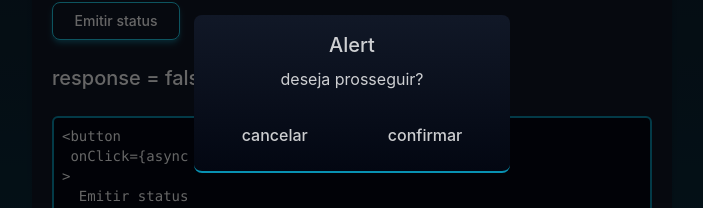
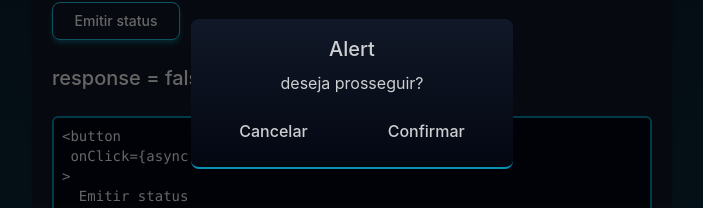
Before and after one commit to StructCE/our-react-components, a React (Vite) app: page / in a window 1280 px wide. Both pictures are taken after a click on the button "Emitir status". Shown: the part 306-514 px from the top of the page, without its empty margins (288-991 px from the left). Built offline with nearby package versions, Linux system fonts and the light colour scheme.

Commit message:
"resolving" no-misused-promise / - conditionToOpen

```diff
--- a/src/components/Alert/example/alert/index.tsx
+++ b/src/components/Alert/example/alert/index.tsx
@@ -1,56 +1,60 @@
 import * as AlertDialog from "@radix-ui/react-alert-dialog";
 import { customRender } from "./customRender";
 
-type AlertCallProps = {
+type alertCallProps = {
   title: string | JSX.Element;
   content: string;
   cancelText?: string;
   confirmText?: string;
-  children?: JSX.Element;
-  conditionToOpen?: true;
 };
 
-type AlertProps = AlertCallProps & {
+type alertProps = alertCallProps & {
   onCancel?: () => void;
   onConfirm?: () => void;
+  children?: JSX.Element;
   defaultOpen?: boolean;
 };
 
-function Alert(props: AlertProps) {
+function Alert({
+  title,
+  content,
+  cancelText = "Cancelar",
+  onCancel,
+  confirmText = "Confirmar",
+  onConfirm,
+  children,
+  defaultOpen,
+}: alertProps) {
   return (
-    <AlertDialog.Root defaultOpen={props.defaultOpen}>
-      {props.conditionToOpen ? (
-        <AlertDialog.Trigger asChild>{props.children}</AlertDialog.Trigger>
-      ) : (
-        props.children
-      )}
+    <AlertDialog.Root defaultOpen={defaultOpen}>
+      <AlertDialog.Trigger asChild>{children}</AlertDialog.Trigger>
       <AlertDialog.Portal>
         <AlertDialog.Overlay className="fixed inset-0 bg-black/50" />
         <AlertDialog.Content className="fixed inset-0 flex justify-center items-center">
           <div className="text-amber-950 relative flex flex-col items-center bg-slate-50 w-96 h-48 border-t-4 border-t-red-700 rounded-md">
             <AlertDialog.Title className="font-bold text-xl mt-2">
-              {props.title}
+              {title}
             </AlertDialog.Title>
             <AlertDialog.Description className="italic">
-              {props.content}
+              {content}
             </AlertDialog.Description>
             <div className="mt-10 w-56 flex justify-between">
               <AlertDialog.Cancel asChild>
                 <button
                   type="button"
-                  onClick={props.onCancel}
+                  onClick={onCancel}
                   className="bg-white hover:bg-gray-100 text-gray-800 font-semibold py-2 px-4 border border-gray-400 rounded shadow"
                 >
-                  {props.cancelText || "cancelar"}
+                  {cancelText}
                 </button>
               </AlertDialog.Cancel>
               <AlertDialog.Action asChild>
                 <button
                   type="button"
-                  onClick={props.onConfirm}
+                  onClick={onConfirm}
                   className="bg-white hover:bg-gray-100 text-gray-800 font-semibold py-2 px-4 border border-gray-400 rounded shadow"
                 >
-                  {props.confirmText || "confirmar"}
+                  {confirmText}
                 </button>
               </AlertDialog.Action>
             </div>
@@ -61,7 +65,12 @@ function Alert(props: AlertProps) {
   );
 }
 
-async function AlertCall(props: AlertCallProps) {
+async function AlertCall({
+  title,
+  content,
+  cancelText = "Cancelar",
+  confirmText = "Confirmar",
+}: alertCallProps) {
   const operation = new Promise((resolve) => {
     customRender(
       <Alert
@@ -72,10 +81,14 @@ async function AlertCall(props: AlertCallProps) {
         onConfirm={() => {
           resolve(true);
         }}
-        {...props}
+        title={title}
+        content={content}
+        cancelText={cancelText}
+        confirmText={confirmText}
       />
     );
   });
+
   let value = null;
   await operation.then((data) => {
     value = data;
--- a/src/components/Alert/example2/alert/index.tsx
+++ b/src/components/Alert/example2/alert/index.tsx
@@ -1,56 +1,60 @@
 import * as AlertDialog from "@radix-ui/react-alert-dialog";
 import { customRender } from "./customRender";
 
-type AlertCallProps = {
+type alertCallProps = {
   title: string | JSX.Element;
   content: string;
   cancelText?: string;
   confirmText?: string;
-  children?: JSX.Element;
-  conditionToOpen?: true;
 };
 
-type AlertProps = AlertCallProps & {
+type alertProps = alertCallProps & {
   onCancel?: () => void;
   onConfirm?: () => void;
+  children?: JSX.Element;
   defaultOpen?: boolean;
 };
 
-function Alert(props: AlertProps) {
+function Alert({
+  title,
+  content,
+  cancelText = "Cancelar",
+  onCancel,
+  confirmText = "Confirmar",
+  onConfirm,
+  children,
+  defaultOpen,
+}: alertProps) {
   return (
-    <AlertDialog.Root defaultOpen={props.defaultOpen}>
-      {props.conditionToOpen ? (
-        <AlertDialog.Trigger asChild>{props.children}</AlertDialog.Trigger>
-      ) : (
-        props.children
-      )}
+    <AlertDialog.Root defaultOpen={defaultOpen}>
+      <AlertDialog.Trigger asChild>{children}</AlertDialog.Trigger>
       <AlertDialog.Portal>
         <AlertDialog.Overlay className="fixed inset-0 bg-black/60" />
         <AlertDialog.Content className="fixed inset-0 flex justify-center items-center">
           <div className="relative flex flex-col items-center p-2 text-md text-white/80 font-medium rounded-lg bg-gradient-to-t from-gray-950 to-gray-900 border-b-2 border-cyan-600">
             <AlertDialog.Title className="mt-2 mb-2 mx-6 text-xl">
-              {props.title}
+              {title}
             </AlertDialog.Title>
             <AlertDialog.Description className="font-normal mb-2">
-              {props.content}
+              {content}
             </AlertDialog.Description>
-            <div className="mx-auto mt-2">
+            <div>
               <AlertDialog.Cancel asChild>
                 <button
                   type="button"
-                  onClick={props.onCancel}
+                  onClick={onCancel}
                   className="mx-8 my-4 hover:text-cyan-600 transition-all ease-linear px-2"
                 >
-                  {props.cancelText || "cancelar"}
+                  {cancelText}
                 </button>
               </AlertDialog.Cancel>
               <AlertDialog.Action asChild>
                 <button
                   type="button"
-                  onClick={props.onConfirm}
+                  onClick={onConfirm}
                   className="mx-8 my-4 hover:text-cyan-600 transition-all ease-linear px-2"
                 >
-                  {props.confirmText || "confirmar"}
+                  {confirmText}
                 </button>
               </AlertDialog.Action>
             </div>
@@ -61,7 +65,12 @@ function Alert(props: AlertProps) {
   );
 }
 
-async function AlertCall(props: AlertCallProps) {
+async function AlertCall({
+  title,
+  content,
+  cancelText = "Cancelar",
+  confirmText = "Confirmar",
+}: alertCallProps) {
   const operation = new Promise((resolve) => {
     customRender(
       <Alert
@@ -72,7 +81,10 @@ async function AlertCall(props: AlertCallProps) {
         onConfirm={() => {
           resolve(true);
         }}
-        {...props}
+        title={title}
+        content={content}
+        cancelText={cancelText}
+        confirmText={confirmText}
       />
     );
   });
--- a/src/components/Alert/example2/index.tsx
+++ b/src/components/Alert/example2/index.tsx
@@ -62,8 +62,9 @@ export function AlertExample2() {
           <div className="flex flex-col text-sm font-medium">
             <button
               type="button"
-              // eslint-disable-next-line @typescript-eslint/no-misused-promises
-              onClick={handleClick}
+              onClick={() => {
+                void handleClick();
+              }}
               className="px-4 py-2 mt-4 mb-6 w-32 shadow-md shadow-cyan-800 justify-center hover:bg-cyan-100 border border-cyan-400 font-medium rounded-lg text-sm inline-flex dark:bg-cyan-800 dark:border-cyan-700 dark:text-white dark:hover:bg-cyan-700"
             >
               Emitir status
--- a/src/components/Alert/index.tsx
+++ b/src/components/Alert/index.tsx
@@ -11,66 +11,57 @@ Forma de utilização:
   confirmText=" "
   onCancel={function}
   cancelText=" "
-  conditionToOpen={() => return boolean}
   defaultOpen=boolean
 >
   <button>Botão</button>
 </Alert>
 
-Sobre conditionToOpen:
- Ao clicar no children button, o Alert só abrirá se conditionToOpen for true, ou seja,
- você pode passar uma função que retorne um boolean para a prop conditionToOpen, a qual
- irá regular a abertura do Alert
-
 Sobre defaultOpen:
  defaultOpen define se, quando o componente for renderizado a primeira vez, ele iniciará
  aberto (quando defaultOpen for true) ou não (quando defaultOpen for false)
 */
-
-type AlertCallProps = {
+type alertCallProps = {
   title: string | JSX.Element;
   content: string;
   cancelText?: string;
   confirmText?: string;
-  children: JSX.Element;
-  conditionToOpen?: () => true;
 };
 
-type AlertProps = AlertCallProps & {
+type alertProps = alertCallProps & {
   onCancel?: () => void;
   onConfirm?: () => void;
+  children?: JSX.Element;
   defaultOpen?: boolean;
 };
 
-function Alert(props: AlertProps) {
+function Alert({
+  title,
+  content,
+  cancelText = "Cancelar",
+  onCancel,
+  confirmText = "Confirmar",
+  onConfirm,
+  children,
+  defaultOpen,
+}: alertProps) {
   return (
-    <AlertDialog.Root defaultOpen={props.defaultOpen}>
-      {props.conditionToOpen ? (
-        <AlertDialog.Trigger asChild>{props.children}</AlertDialog.Trigger>
-      ) : (
-        props.children
-      )}
+    <AlertDialog.Root defaultOpen={defaultOpen}>
+      <AlertDialog.Trigger asChild>{children}</AlertDialog.Trigger>
       <AlertDialog.Portal>
-        <AlertDialog.Overlay
-          style={{
-            position: "fixed",
-            inset: "0",
-            backgroundColor: "rgba(0,0,0,0.4)",
-          }}
-        />
-        <AlertDialog.Content style={{ position: "fixed", inset: "0" }}>
-          <div style={{ backgroundColor: "white" }}>
-            <AlertDialog.Title>{props.title}</AlertDialog.Title>
-            <AlertDialog.Description>{props.content}</AlertDialog.Description>
+        <AlertDialog.Overlay className="fixed inset-0 bg-black/40" />
+        <AlertDialog.Content className="fixed inset-0">
+          <div className="bg-white">
+            <AlertDialog.Title>{title}</AlertDialog.Title>
+            <AlertDialog.Description>{content}</AlertDialog.Description>
             <div>
               <AlertDialog.Cancel asChild>
-                <button type="button" onClick={props.onCancel}>
-                  {props.cancelText || "cancelar"}
+                <button type="button" onClick={onCancel}>
+                  {cancelText}
                 </button>
               </AlertDialog.Cancel>
               <AlertDialog.Action asChild>
-                <button type="button" onClick={props.onConfirm}>
-                  {props.confirmText || "confirmar"}
+                <button type="button" onClick={onConfirm}>
+                  {confirmText}
                 </button>
               </AlertDialog.Action>
             </div>
@@ -82,8 +73,7 @@ function Alert(props: AlertProps) {
 }
 
 /*
-Formas de utilização:
-Forma 1:
+Forma de utilização:
 
 function() {
   api
@@ -92,23 +82,13 @@ function() {
       const response = await AlertCall({...attributes})
     })
 }
-
-Forma 2:
-
-<button
-  onClick={async () => {
-    const response = await AlertCall({...attributes})
-  }}
->
-  Botão
-</button>
-
-Sobre attributes:
-  São os mesmos que podem ser passados no Alert componente (title, content, confirmText, etc)
 */
-
-async function AlertCall(props: AlertCallProps) {
-  let value = null;
+async function AlertCall({
+  title,
+  content,
+  cancelText = "Cancelar",
+  confirmText = "Confirmar",
+}: alertCallProps) {
   const operation = new Promise((resolve) => {
     customRender(
       <Alert
@@ -119,14 +99,18 @@ async function AlertCall(props: AlertCallProps) {
         onConfirm={() => {
           resolve(true);
         }}
-        {...props}
+        title={title}
+        content={content}
+        cancelText={cancelText}
+        confirmText={confirmText}
       />
     );
   });
+
+  let value = null;
   await operation.then((data) => {
     value = data;
   });
-
   return value;
 }
 
```
